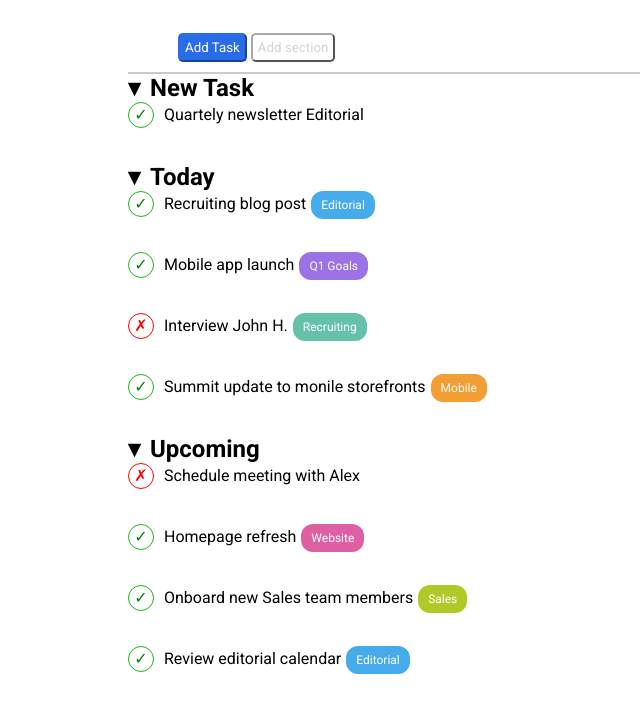
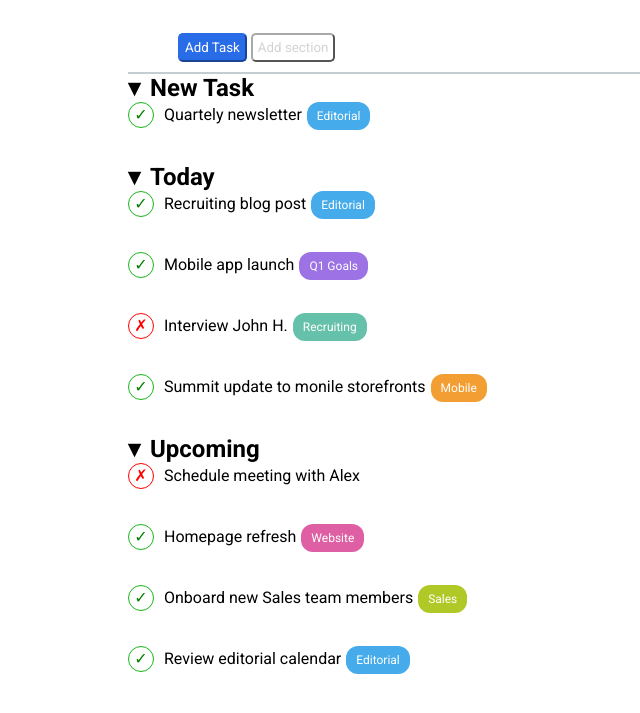
Before and after one commit to diegoG82/html-css-toboolist, a plain HTML site: page index.html in a window 1280 px wide. Shown: the part 97-810 px from the top of the page, without its empty margins (0-640 px from the left). Drawn offline with Linux system fonts and the light colour scheme.

Commit message:
aggiustamenti indentazione

```diff
--- a/index.html
+++ b/index.html
@@ -32,13 +32,12 @@
         <!-- /sezione buttons -->
 
         <!-- sezione tasks -->
-
         <div class="tasks">
-                                                                                                <!-- sezione new tasks     -->
+            <!-- sezione new tasks -->
             <section>
                 <h2 class="title">New Task</h2>
                     <ul class="subtitle">
-                        <li class="list check ">Quartely newsletter <span>Editorial</span></li>
+                        <li class="list check ">Quartely newsletter<span class="tag editorial">Editorial</span></li>
                     </ul>
             </section>
             <!-- /sezione new tasks -->
@@ -68,6 +67,7 @@
             <!-- /sezione Upcoming -->
 
         </div>
+        <!-- /sezione tasks -->
 
     </main>
     <!-- /sezione main -->
```
